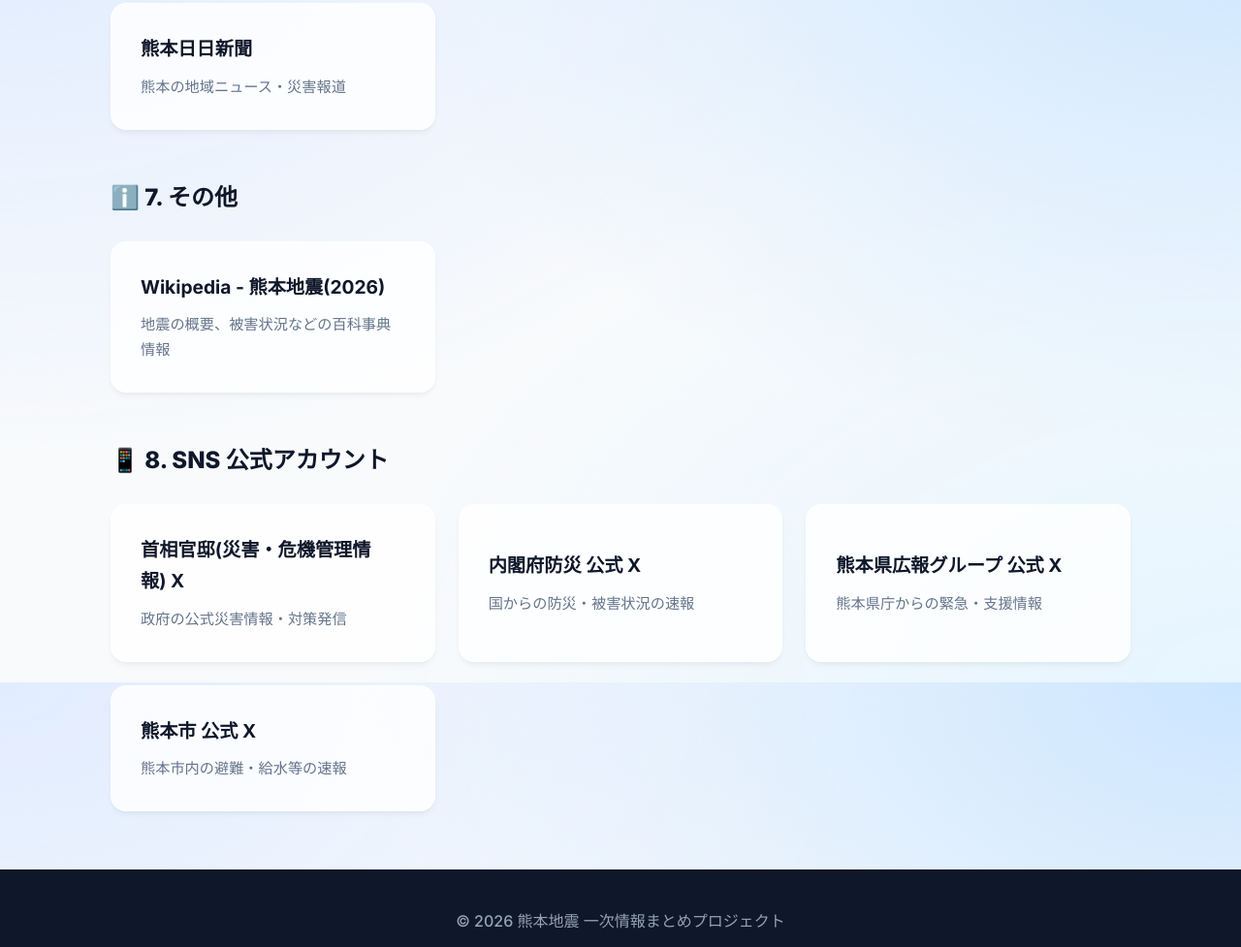
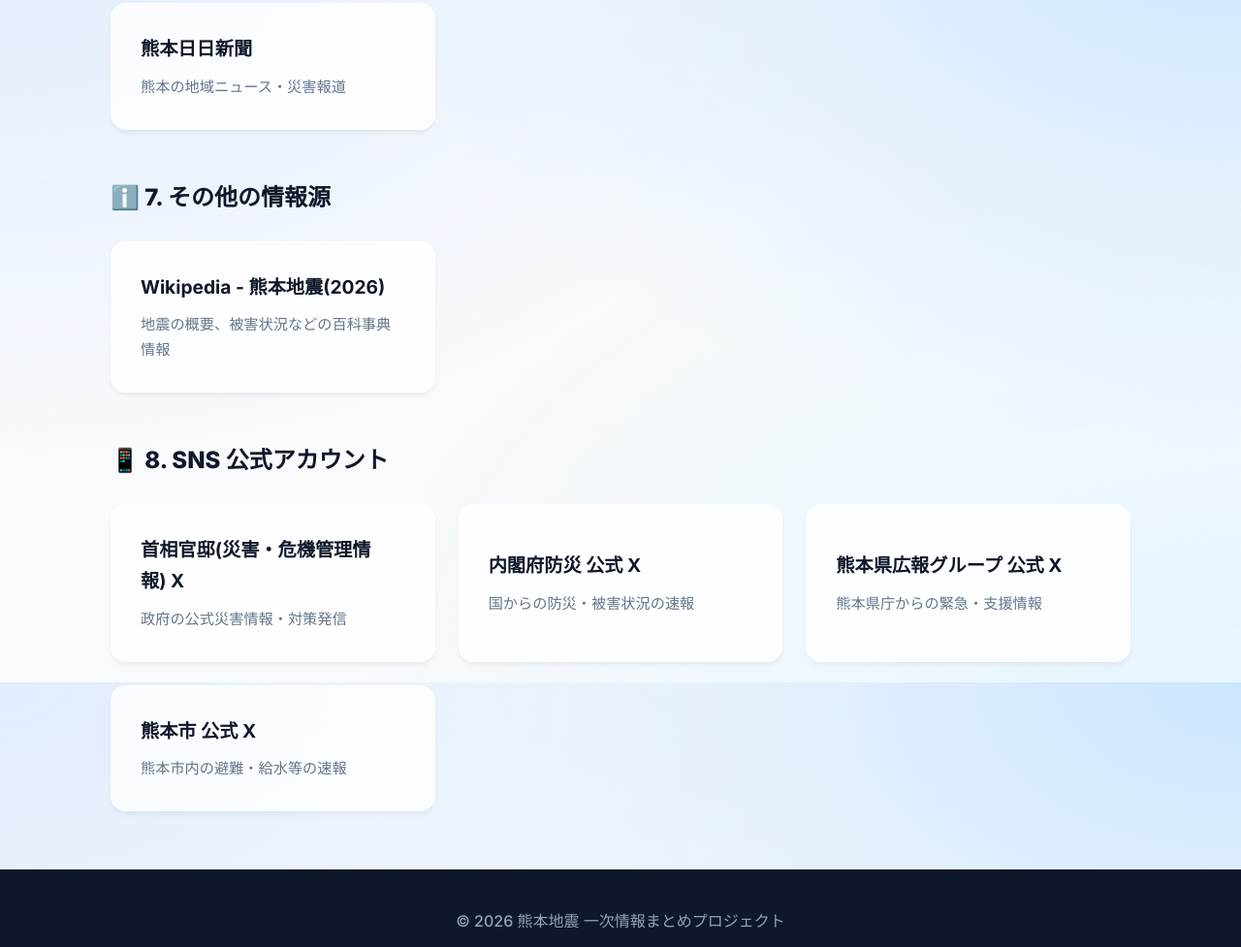
Before and after one commit to yasudajs/2026kminfo, a website built with Vite: page index.html in a window 1280 px wide. Shown: the part 2496-3473 px from the top of the page at 97% size. Built offline with nearby package versions, Linux system fonts and the light colour scheme.

Commit message:
fix: 「その他」を「その他の情報源」に変更

```diff
--- a/index.html
+++ b/index.html
@@ -169,9 +169,10 @@
         </div>
 
         <div class="category animate-fade-in delay-3">
-          <h2 class="category-title">ℹ️ 7. その他</h2>
+          <h2 class="category-title">ℹ️ 7. その他の情報源</h2>
           <div class="card-grid">
-            <a href="https://ja.wikipedia.org/wiki/%E7%86%8A%E6%9C%AC%E5%9C%B0%E9%9C%87_(2026%E5%B9%B4)" target="_blank" rel="noopener noreferrer" class="link-card">
+            <a href="https://ja.wikipedia.org/wiki/%E7%86%8A%E6%9C%AC%E5%9C%B0%E9%9C%87_(2026%E5%B9%B4)" target="_blank"
+              rel="noopener noreferrer" class="link-card">
               <h3>Wikipedia - 熊本地震(2026)</h3>
               <p>地震の概要、被害状況などの百科事典情報</p>
             </a>
@@ -207,7 +208,8 @@
         <p>&copy; 2026 熊本地震 一次情報まとめプロジェクト</p>
         <p><small>このサイトは一次情報へのアクセスを容易にするために作成されました。<br>必ずリンク先の公式発表をご確認ください。</small></p>
         <div style="margin-top: 20px; opacity: 0.4; display: flex; justify-content: center; align-items: center;">
-            <img src="https://hits.sh/yasudajs.github.io/2026kumamotoEqInfo.svg?label=VISITS&color=3B82F6" alt="Access Counter">
+          <img src="https://hits.sh/yasudajs.github.io/2026kumamotoEqInfo.svg?label=VISITS&color=3B82F6"
+            alt="Access Counter">
         </div>
       </div>
     </footer>
```
Lines whose indentation alone changed are shown as unchanged.
